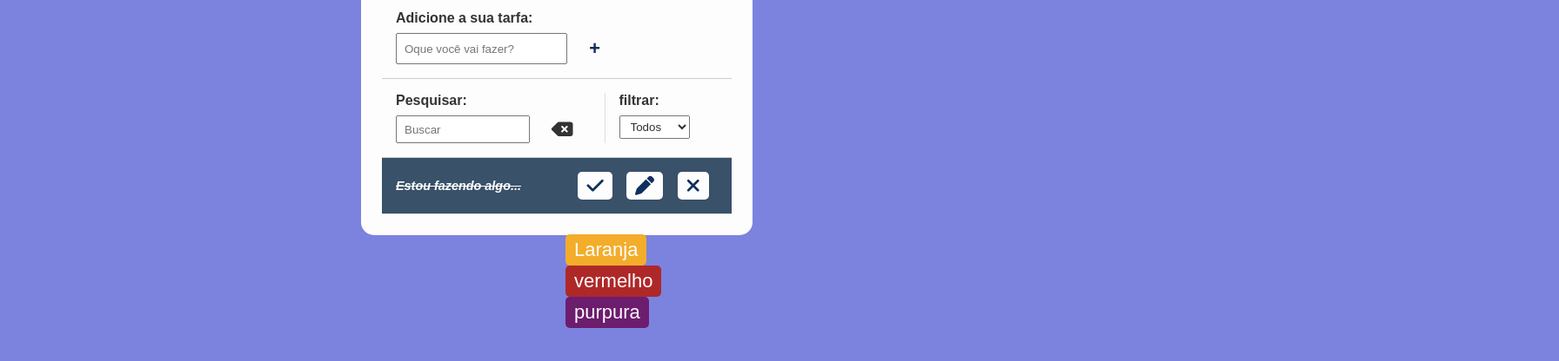
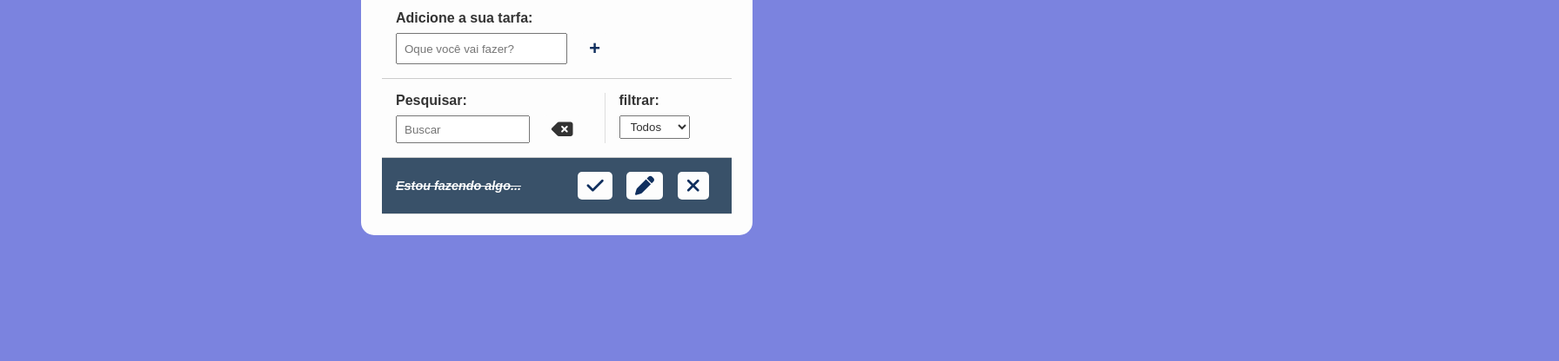
Before and after one commit to printflucasguanabara/to-do-JS---08_05_23, a plain HTML site: page index.html in a window 1280 px wide. Shown: the part 130-546 px from the top of the page at 87% size, 1792 px wide, since content can reach past the window. Drawn offline with Linux system fonts and the light colour scheme.

Commit message:
Update index.html
botoes retirados por um breve periodo

```diff
--- a/index.html
+++ b/index.html
@@ -68,14 +68,7 @@
     </button>
     </div>
 </div>
-    </div>
 
-    <!-- botoes troca de cor -->
-    <div class="container">
-        <button class="laranja" id="btn-laranja">Laranja</button>
-        <button class="vermelho" id="btn-vermelho">vermelho</button>
-        <button class="purpura" id="btn-purpura">purpura</button>
-    </div>
 
 </body>
 </html>
```
